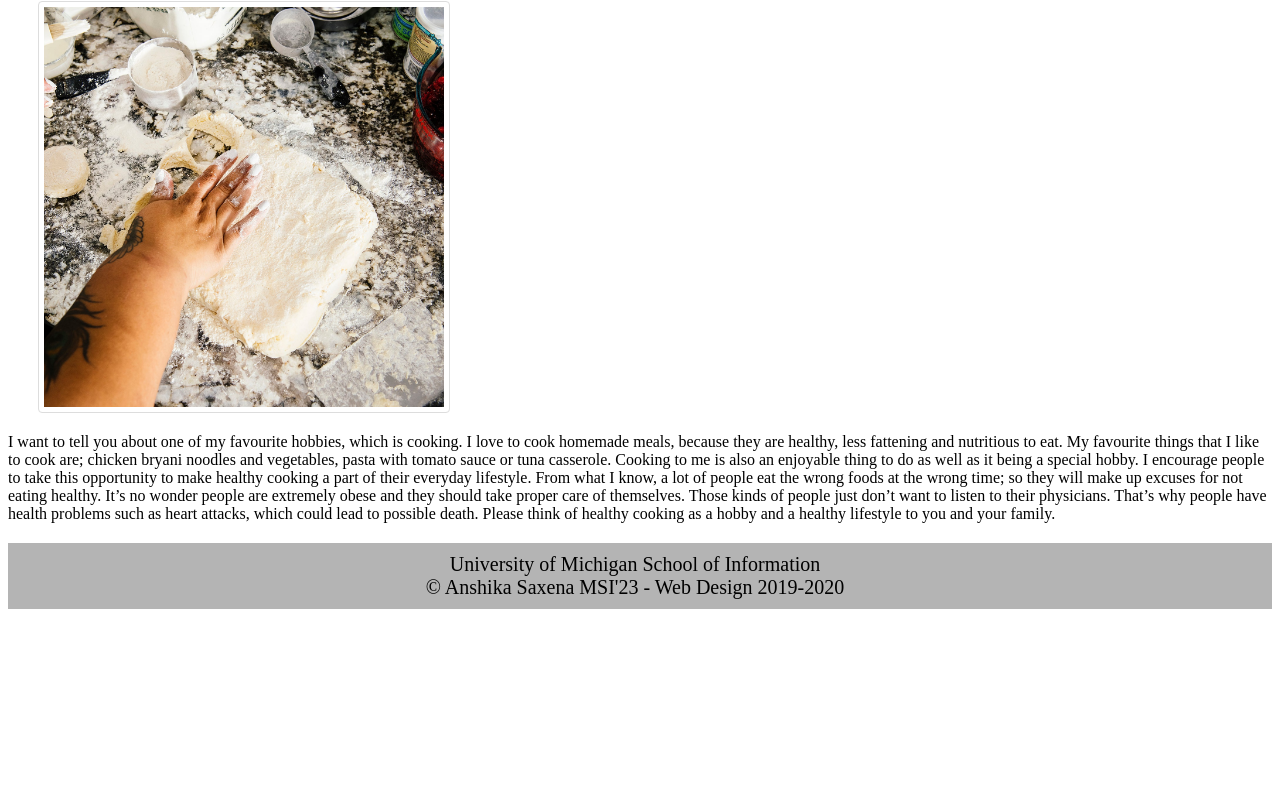
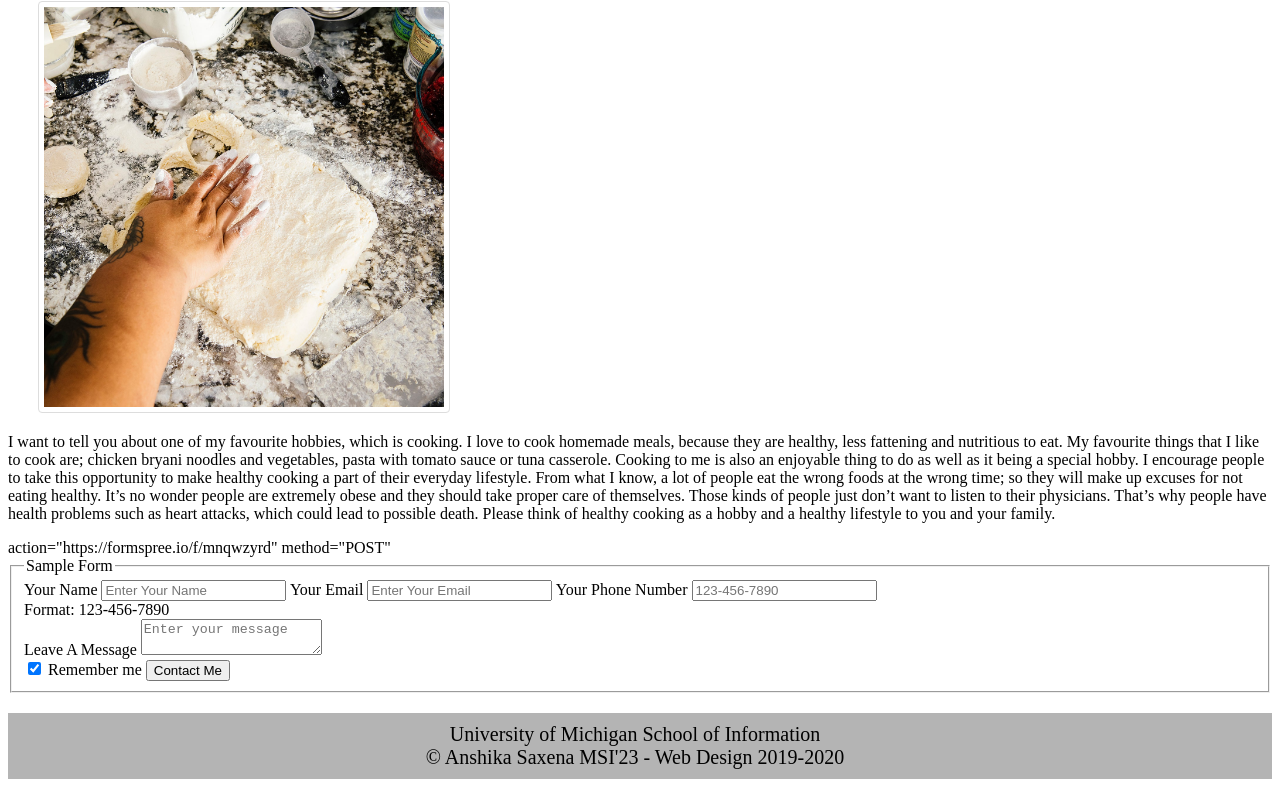
Before and after one commit to saxenanshika/portfolio_content, a plain HTML site: page story.html in a window 1280 px wide. Shown: the part 126-925 px from the top of the page. Before the commit the page ends 800 px from the top, so only its background shows below. Drawn offline with Linux system fonts and the light colour scheme.

Commit message:
Update story.html

```diff
--- a/story.html
+++ b/story.html
@@ -1,7 +1,7 @@
 <!DOCTYPE html>
 <html lang="en">
     <head>
-         <!-- Global site tag (gtag.js) - Google Analytics -->
+        <!-- Global site tag (gtag.js) - Google Analytics -->
 <script async src="https://www.googletagmanager.com/gtag/js?id=G-LNTBFEJ9Q9"></script>
 <script>
   window.dataLayer = window.dataLayer || [];
@@ -42,6 +42,32 @@
 
         </p>
     </main>
+    <form>
+        action="https://formspree.io/f/mnqwzyrd"
+        method="POST"
+        <fieldset>
+          <legend>Sample Form</legend>
+
+          <label for="name_id">Your Name</label>
+          <input type="text" placeholder="Enter Your Name" id = "name_id" name="name" required>
+
+          <label for="email_id">Your Email</label>
+          <input type="email" placeholder="Enter Your Email" id = "email_id" name="email" required>
+
+          <label for="phone_id">Your Phone Number</label>
+          <input type="tel" name="phone" placeholder="123-456-7890" pattern="[0-9]{3}-[0-9]{3}-[0-9]{4}" required>
+          <div><span>Format: 123-456-7890</span></div>
+
+
+          <label for="msg">Leave A Message</label>
+          <textarea placeholder="Enter your message" id = "msg" name="mesg" required></textarea><br>
+
+          <input type="checkbox" checked="checked" name="remember" id = "cBox">
+          <label for ="cBox">Remember me</label>
+
+          <input type="submit" value = "Contact Me">
+        </fieldset>
+       </form>
     <footer>
         <p>University of Michigan School of Information <br/>
           &copy; Anshika Saxena MSI'23 - Web Design 2019-2020</p>
```
